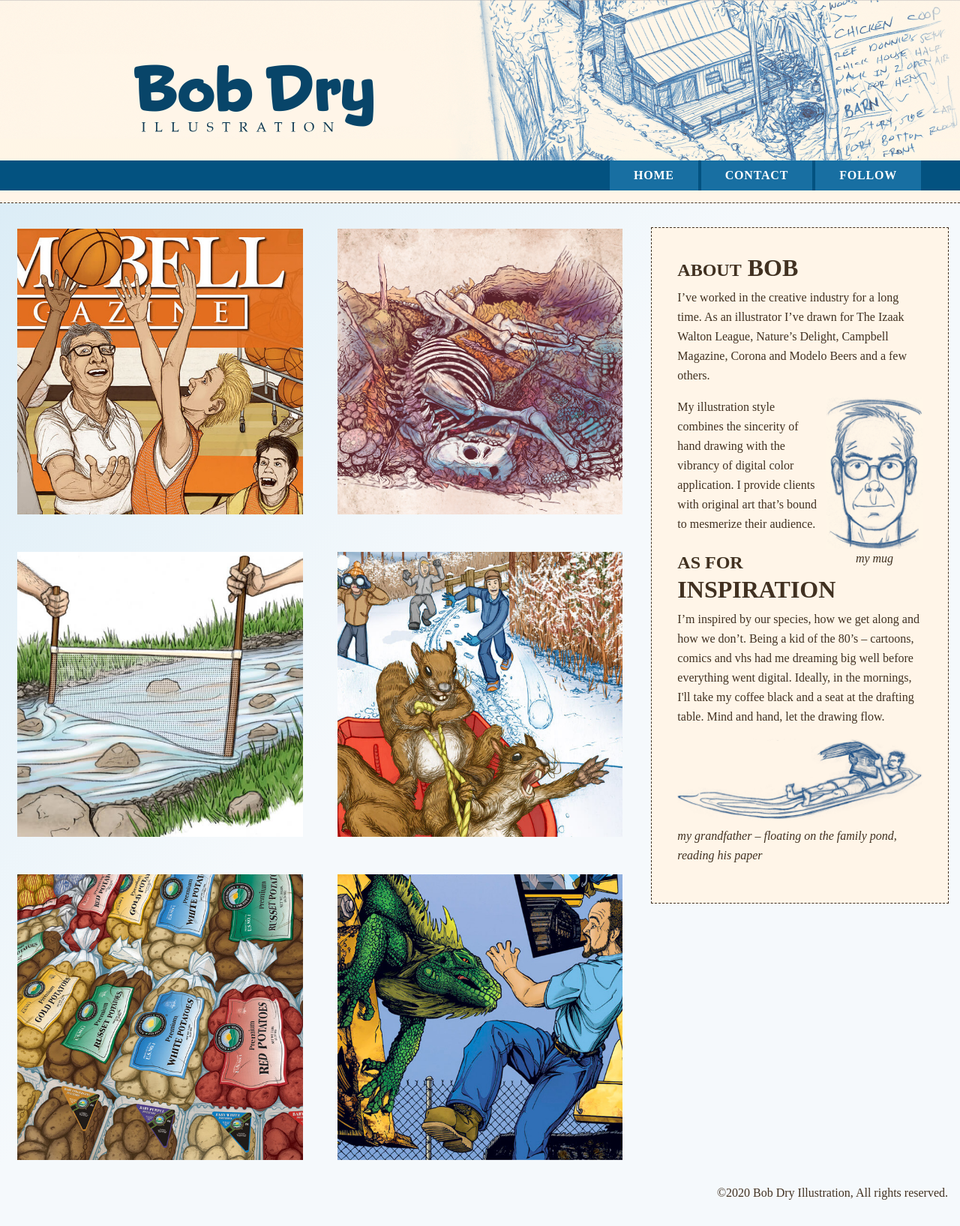
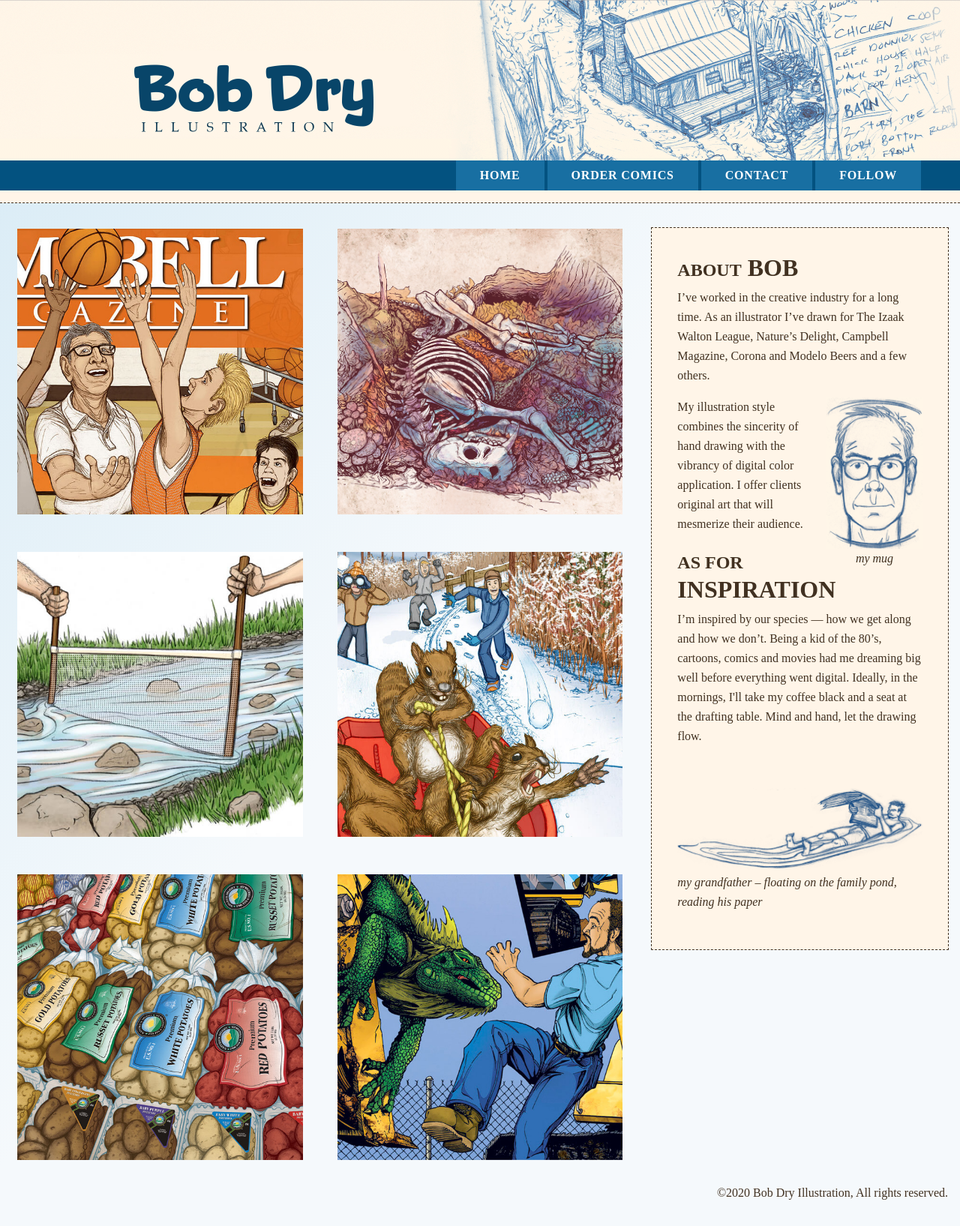
Before and after one commit to bobdry/illus, a Jekyll site: the page built from index.md, in a window 1280 px wide. Shown: the whole page at 75% size. Built offline with Jekyll 4.4.1, drawn with Linux system fonts in a browser that asks for light colours; some web fonts are replaced.

Commit message:
adding buy print and anims

```diff
--- a/_includes/basic_info.html
+++ b/_includes/basic_info.html
@@ -1,8 +1,16 @@
 <div class="basic-info">
 <h2><span>ABOUT</span> BOB</h2>
-<p>I&rsquo;ve worked in the creative industry for a long time. As an illustrator I&rsquo;ve drawn for The Izaak Walton League, Nature&rsquo;s Delight, Campbell Magazine, Corona and Modelo Beers and a few others.</p> <div class="mug float-right text-center ml-2"><img src="{{ "images/my_mug_one.png" | prepend: site.baseurl }}" class="mug"/><br><em>my mug</em></div>
-<p>My illustration style combines the sincerity of hand drawing with the vibrancy of digital color application. I provide clients with original art that&rsquo;s bound to mesmerize their audience.</p>
+<p>I&rsquo;ve worked in the creative industry for a long time. As an illustrator I&rsquo;ve drawn for The Izaak Walton League, Nature&rsquo;s Delight, Campbell Magazine, Corona and Modelo Beers and a few others.</p>
+<div class="mug float-right text-center ml-2">
+    <div class="mug-anim"><img src="{{ "images/my_mug_anim.gif" | prepend: site.baseurl }}"/></div>
+    <img src="{{ "images/my_mug_one.png" | prepend: site.baseurl }}" class="mug"/><br><em>my mug</em>
+</div>
+<p>My illustration style combines the sincerity of hand drawing with the vibrancy of digital color application. I offer clients original art that will mesmerize their audience.</p>
 <h2><span>AS FOR</span> INSPIRATION</h2>
-<p>I&rsquo;m inspired by our species, how we get along and how we don&rsquo;t. Being a kid of the 80&rsquo;s &ndash; cartoons, comics and vhs had me dreaming big well before everything went digital. Ideally, in the mornings, I'll take my coffee black and a seat at the drafting table. Mind and hand, let the drawing flow.
-<div class="about_image"><img src="{{ "images/cloniger.png" | prepend: site.baseurl }}" class="cloniger img-fluid"/><em>my grandfather &ndash; floating on the family pond, reading his paper</em></div></p>
+<p>I&rsquo;m inspired by our species &mdash; how we get along and how we don&rsquo;t. Being a kid of the 80&rsquo;s, cartoons, comics and movies had me dreaming big well before everything went digital. Ideally, in the mornings, I'll take my coffee black and a seat at the drafting table. Mind and hand, let the drawing flow.
+<div class="about_image">
+    <div class="cloniger-anim"><img src="{{ "images/cloniger-anim-400.gif" | prepend: site.baseurl }}" class="img-fluid"/></div>
+    <img src="{{ "images/cloniger.png" | prepend: site.baseurl }}" class="cloniger img-fluid"/><em>my grandfather &ndash; floating on the family pond, reading his paper</em>
 </div>
+</p>
+</div>
--- a/_includes/nav.html
+++ b/_includes/nav.html
@@ -7,7 +7,7 @@
         <nav>
         <ul>
         <li><a href="{{ "" | prepend: site.baseurl }}">HOME</a></li>
-        <!--<li><a href="{{ "order/" | prepend: site.baseurl }}">ORDER COMICS</a></li>-->
+        <li><a href="{{ "order/" | prepend: site.baseurl }}">ORDER COMICS</a></li>
         <li><a href="{{ "contact/" | prepend: site.baseurl }}">CONTACT</a></li>
         <li><a href="http://www.twitter.com/bobbyDdry">FOLLOW</a></li>
         </ul>
```
Also changed, not shown: _hatch/hatch-1.md (+1 -1 lines), _layouts/order.html (+3 -4 lines), dist/css/main.css (+40 -1 lines), dist/main.min.css, images/cloniger-anim-400.gif (added), images/my_mug_anim.gif (added).
